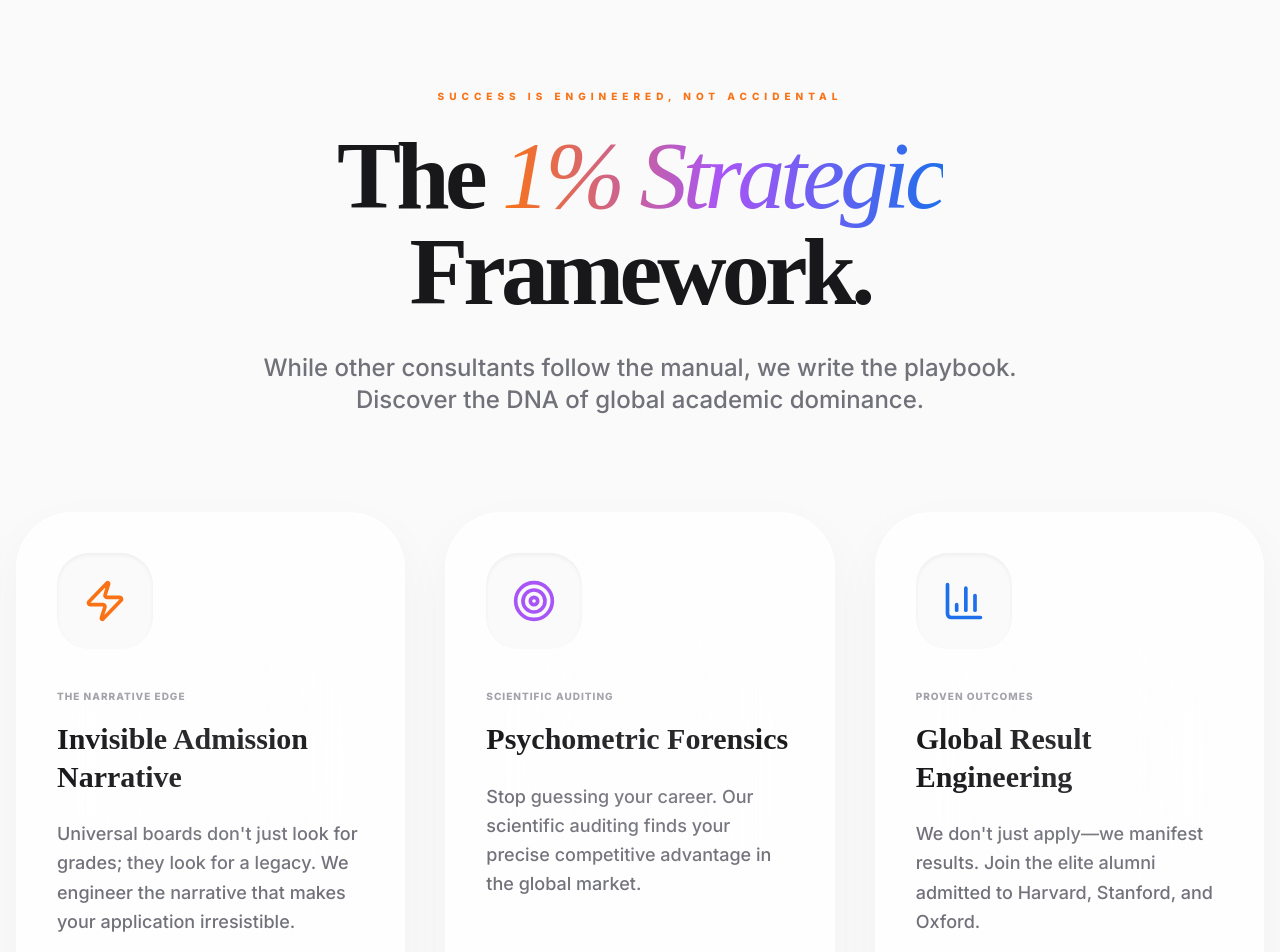
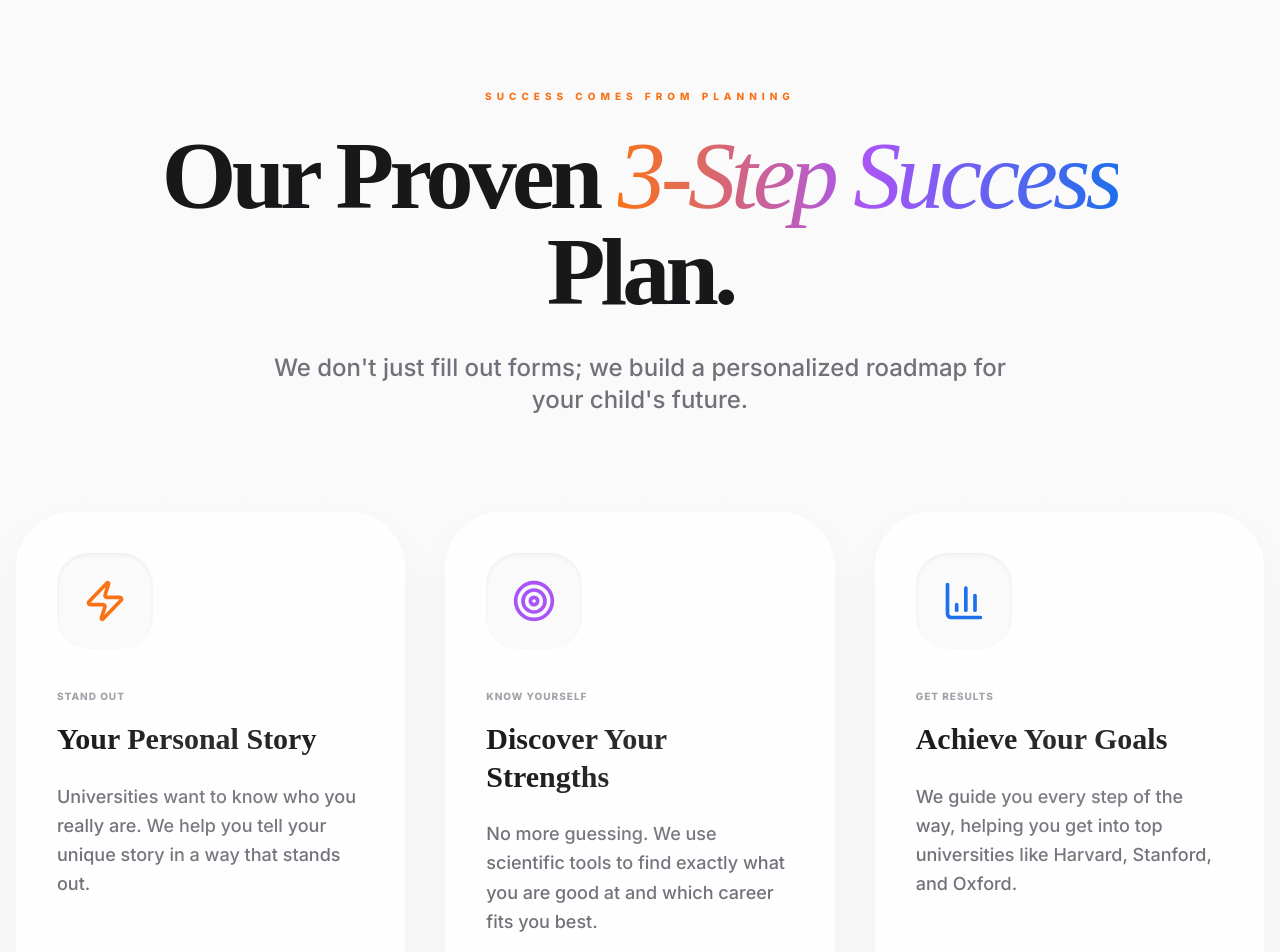
Before and after one commit to Lokender13/TruenorthConsulting, a React (Vite) app: page / in a window 1280 px wide. Shown: the part 1740-2692 px from the top of the page. Built offline with nearby package versions, Linux system fonts and the light colour scheme.

Commit message:
Simplify Strategic DNA content to be more approachable

```diff
--- a/src/components/home/StrategicDNA.tsx
+++ b/src/components/home/StrategicDNA.tsx
@@ -10,25 +10,25 @@ const StrategicDNA = () => {
 
     const pillars = [
         {
-            title: "Invisible Admission Narrative",
-            desc: "Universal boards don't just look for grades; they look for a legacy. We engineer the narrative that makes your application irresistible.",
+            title: "Your Personal Story",
+            desc: "Universities want to know who you really are. We help you tell your unique story in a way that stands out.",
             icon: Zap,
             color: "brand-orange",
-            tag: "The Narrative Edge"
+            tag: "Stand Out"
         },
         {
-            title: "Psychometric Forensics",
-            desc: "Stop guessing your career. Our scientific auditing finds your precise competitive advantage in the global market.",
+            title: "Discover Your Strengths",
+            desc: "No more guessing. We use scientific tools to find exactly what you are good at and which career fits you best.",
             icon: Target,
             color: "purple-500",
-            tag: "Scientific Auditing"
+            tag: "Know Yourself"
         },
         {
-            title: "Global Result Engineering",
-            desc: "We don't just apply—we manifest results. Join the elite alumni admitted to Harvard, Stanford, and Oxford.",
+            title: "Achieve Your Goals",
+            desc: "We guide you every step of the way, helping you get into top universities like Harvard, Stanford, and Oxford.",
             icon: BarChart3,
             color: "brand-blue",
-            tag: "Proven Outcomes"
+            tag: "Get Results"
         }
     ];
 
@@ -43,7 +43,7 @@ const StrategicDNA = () => {
                         viewport={{ once: true }}
                         className={`inline-block text-[10px] font-black tracking-[0.5em] uppercase mb-6 ${isDark ? 'text-brand-orange' : 'text-brand-orange'}`}
                     >
-                        Success is Engineered, Not Accidental
+                        Success Comes From Planning
                     </motion.span>
                     <motion.h2
                         initial={{ opacity: 0, y: 20 }}
@@ -52,8 +52,8 @@ const StrategicDNA = () => {
                         transition={{ delay: 0.1 }}
                         className={`text-5xl md:text-8xl font-serif font-bold leading-[0.9] tracking-tighter mb-8 ${isDark ? 'text-white' : 'text-zinc-900'}`}
                     >
-                        The <span className="text-transparent bg-clip-text bg-gradient-to-r from-brand-orange via-purple-500 to-brand-blue italic font-light">1% Strategic</span> <br />
-                        Framework.
+                        Our Proven <span className="text-transparent bg-clip-text bg-gradient-to-r from-brand-orange via-purple-500 to-brand-blue italic font-light">3-Step Success</span> <br />
+                        Plan.
                     </motion.h2>
                     <motion.p
                         initial={{ opacity: 0, y: 20 }}
@@ -62,7 +62,7 @@ const StrategicDNA = () => {
                         transition={{ delay: 0.2 }}
                         className={`text-xl lg:text-2xl font-light max-w-3xl mx-auto ${isDark ? 'text-zinc-500' : 'text-zinc-500 font-medium'}`}
                     >
-                        While other consultants follow the manual, we write the playbook. Discover the DNA of global academic dominance.
+                        We don't just fill out forms; we build a personalized roadmap for your child's future.
                     </motion.p>
                 </div>
 
@@ -131,10 +131,10 @@ const StrategicDNA = () => {
                     `}>
                         <div className="text-left max-w-md">
                             <h4 className={`text-3xl font-serif font-bold mb-4 ${isDark ? 'text-white' : 'text-zinc-900'}`}>
-                                Ready for your <span className="text-brand-orange">Strategy Audit?</span>
+                                Ready to <span className="text-brand-orange">Start Planning?</span>
                             </h4>
                             <p className={`text-lg font-light ${isDark ? 'text-zinc-500' : 'text-zinc-500 font-medium'}`}>
-                                Join the elite circle of students who transformed their confusion into a world-class roadmap.
+                                Join hundreds of students who found their right path with us.
                             </p>
                         </div>
                         <motion.div whileHover={{ scale: 1.05 }} whileTap={{ scale: 0.95 }}>
```
